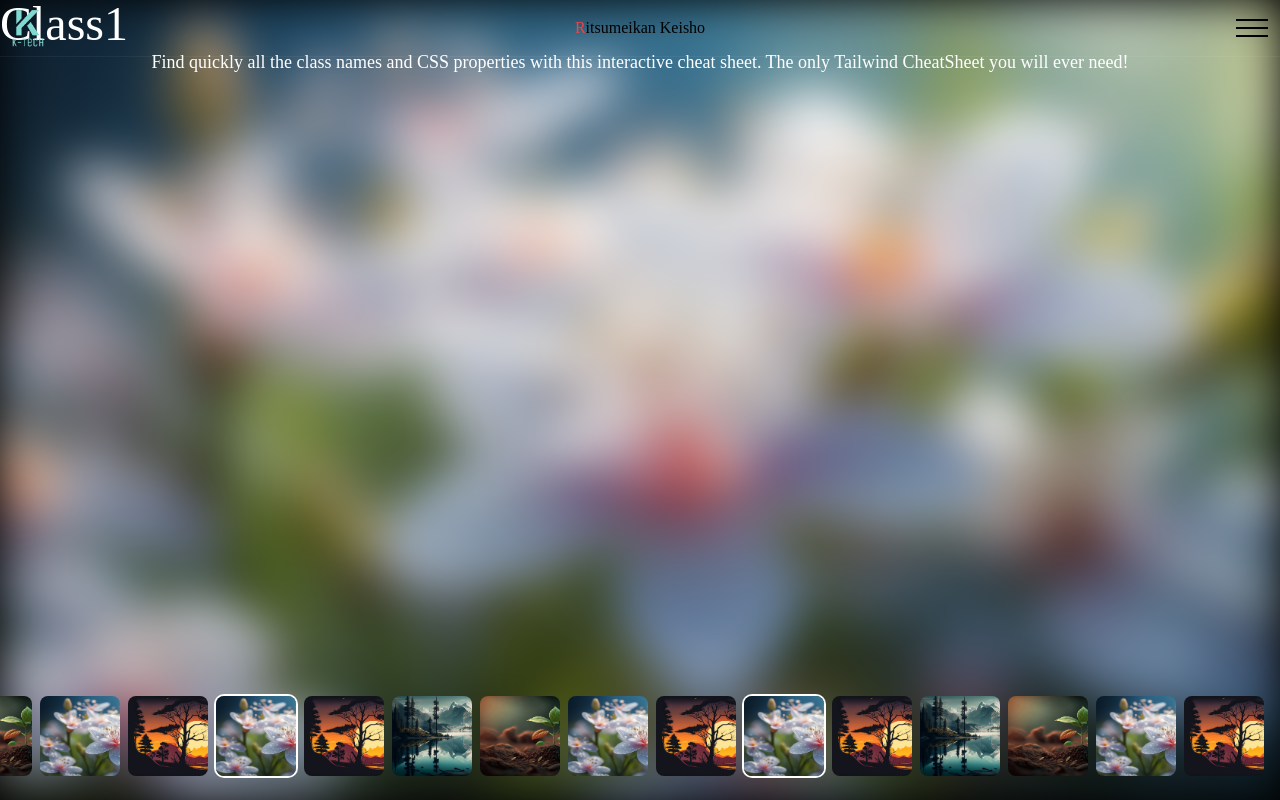
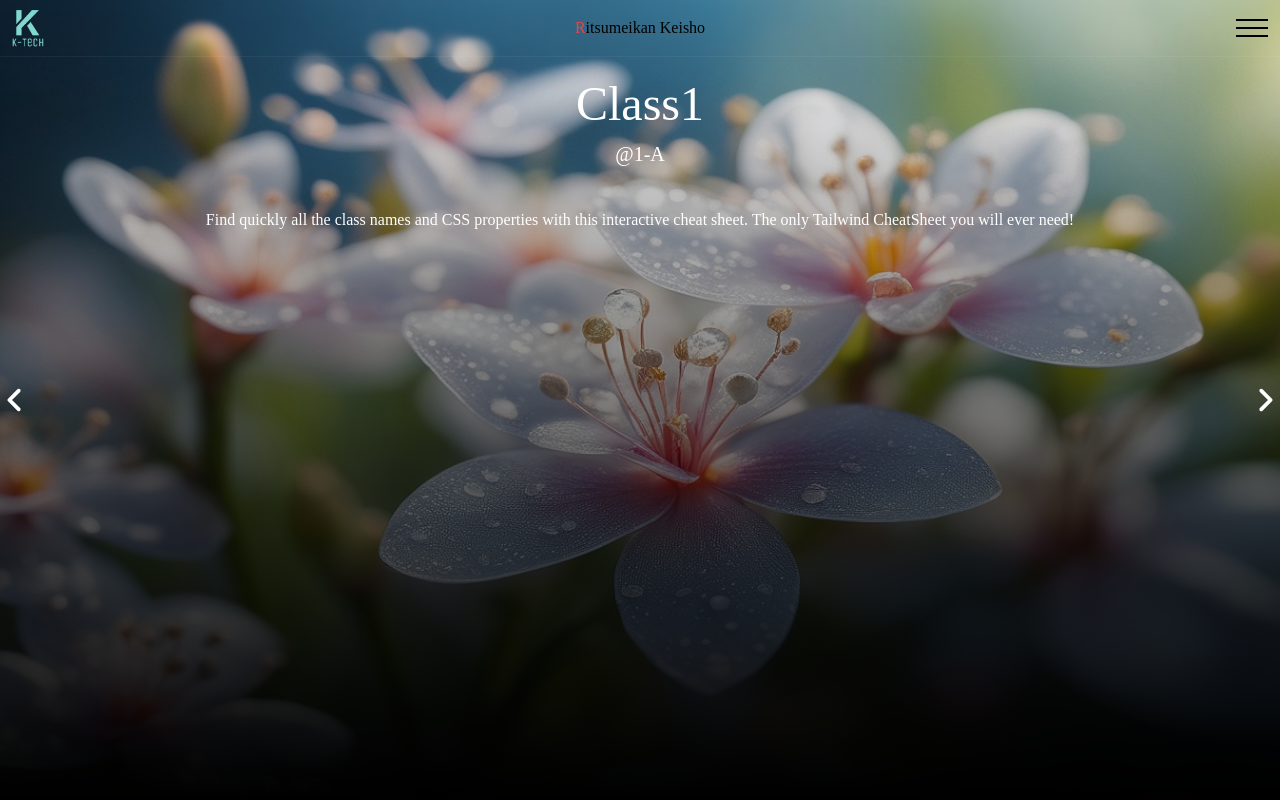
Before and after one commit to Rei2718/RitsumeisaiSpecialSite, a Next.js app: page /jhs/j1 in a window 1280 px wide. Built offline with nearby package versions, Linux system fonts and the light colour scheme; a web font is replaced by a local one.

Commit message:
Changed JuniorHighSchool Page

```diff
--- a/src/app/components/header.tsx
+++ b/src/app/components/header.tsx
@@ -94,8 +94,8 @@ export default function Header() {
   return (
     <>
       {/* Header */}
-      <header className={`z-50 fixed top-0 w-full ${isHeader ? 'backdrop-blur-[2px]' : 'backdrop-blur-none'}`}>
-        <div className="flex justify-between items-center h-full w-full bg-gray-800 bg-clip-padding backdrop-filter bg-opacity-0">
+      <header className="z-50 fixed top-0 w-full backdrop-blur-[2px]">
+        <div className="flex justify-between items-center h-full bg-gray-800 bg-clip-padding backdrop-filter bg-opacity-0">
           <button onClick={() => handleLinkClick('/')}>
             <div className="py-2 px-2 flex justify-start items-center">
               <img
--- a/src/app/jhs/j1/page.tsx
+++ b/src/app/jhs/j1/page.tsx
@@ -8,92 +8,65 @@ const J1 = () => {
   const scrollRef = useRef<HTMLDivElement>(null);
 
   const items = [
-    { src: "../img1.jpg",
-      alt: "img1",
-      class: "Class1",
-      description: "Find quickly all the class names and CSS properties with this interactive cheat sheet. The only Tailwind CheatSheet you will ever need!"
-    },
-    { src: "../img2.jpg",
-      alt: "img2",
-      class: "Class2",
-      description: "Find quickly all the class names and CSS properties with this interactive cheat sheet. The only Tailwind CheatSheet you will ever need!"
-    },
-    { src: "../img3.jpg",
-      alt: "img3",
-      class: "Class3",
-      description: "Find quickly all the class names and CSS properties with this interactive cheat sheet. The only Tailwind CheatSheet you will ever need!"
-    },
-    { src: "../img4.jpg",
-      alt: "img4",
-      class: "Class4",
-      description: "Find quickly all the class names and CSS properties with this interactive cheat sheet. The only Tailwind CheatSheet you will ever need!"
-    },
-    { src: "../img1.jpg",
-      alt: "img1",
-      class: "Class5",
-      description: "Find quickly all the class names and CSS properties with this interactive cheat sheet. The only Tailwind CheatSheet you will ever need!"
-    },
-    { src: "../img2.jpg",
-      alt: "img2",
-      class: "Class6",
-      description: "Find quickly all the class names and CSS properties with this interactive cheat sheet. The only Tailwind CheatSheet you will ever need!"
-    },
+    { src: "../img1.jpg", alt: "img1", class: "Class1", place: "1-A", description: "Find quickly all the class names and CSS properties with this interactive cheat sheet. The only Tailwind CheatSheet you will ever need!" },
+    { src: "../img2.jpg", alt: "img2", class: "Class2", place: "1-B", description: "Find quickly all the class names and CSS properties with this interactive cheat sheet. The only Tailwind CheatSheet you will ever need!" },
+    { src: "../img3.jpg", alt: "img3", class: "Class3", place: "1-C",  description: "Find quickly all the class names and CSS properties with this interactive cheat sheet. The only Tailwind CheatSheet you will ever need!" },
+    { src: "../img4.jpg", alt: "img4", class: "Class4", place: "1-D", description: "Find quickly all the class names and CSS properties with this interactive cheat sheet. The only Tailwind CheatSheet you will ever need!" },
+    { src: "../img1.jpg", alt: "img1", class: "Class5", place: "1-E", description: "Find quickly all the class names and CSS properties with this interactive cheat sheet. The only Tailwind CheatSheet you will ever need!" },
+    { src: "../img2.jpg", alt: "img2", class: "Class6", place: "1-F", description: "Find quickly all the class names and CSS properties with this interactive cheat sheet. The only Tailwind CheatSheet you will ever need!" },
   ];
 
-  useEffect(() => {
-    const scrollContainer = scrollRef.current;
-    const handleScroll = () => {
-      if (scrollContainer) {
-        const maxScrollLeft = scrollContainer.scrollWidth / 3;
-        if (scrollContainer.scrollLeft <= 0) {
-          scrollContainer.scrollLeft = maxScrollLeft;
-        } else if (scrollContainer.scrollLeft >= maxScrollLeft * 2) {
-          scrollContainer.scrollLeft = maxScrollLeft;
-        }
-      }
+  const nextSlide = () => {
+    setActiveIndex((prevIndex) => (prevIndex + 1) % items.length);
   };
-    if (scrollContainer) {
-      scrollContainer.scrollLeft = scrollContainer.scrollWidth / 3;
-      scrollContainer.addEventListener("scroll", handleScroll);
-    }
-    return () => {
-      if (scrollContainer) {
-        scrollContainer.removeEventListener("scroll", handleScroll);
-      }
+
+  const prevSlide = () => {
+    setActiveIndex((prevIndex) => (prevIndex === 0 ? items.length - 1 : prevIndex - 1));
   };
-  }, []);
 
   return (
     <>
       <Header />
-      <section className="flex items-center justify-center h-lvh relative bg-black">
-        {/* items */}
+      <section className="flex items-center justify-center h-lvh relative">
+        <div className="relative h-full w-full flex items-center justify-center">
           {items.map((item, index) => (
             <div
               key={index}
               className={`absolute inset-0 flex flex-col justify-start transition-opacity duration-500 ${activeIndex === index ? "opacity-100" : "opacity-0"}`}
             >
-            <img className="object-cover h-full w-full blur-xl" src={item.src} alt={item.alt} />
-            <div className="text-white flex flex-col items-center justify-start absolute inset-0">
-              <div className="text-5xl w-full">{item.class}</div>
-              <div className="text-lg w-11/12 text-center">{item.description}</div>
+
+              {/* Gradient And Img*/}
+              <div className="relative h-full w-full">
+                <div className="absolute top-0 left-0 h-full w-full bg-gradient-to-b from-transparent via-black*10 to-black"></div>
+                <img className="h-full w-full object-cover" src={item.src} alt={item.alt} />
               </div>
+
+              {/* Class, Place And Description */}
+              <div className="flex flex-col items-center justify-start absolute inset-0 text-white">
+                <div className="text-5xl w-10/12 pt-20 flex flex-col items-center">
+                  <div>{item.class}</div>
+                  <p className="text-xl mt-3">@{item.place}</p>
+                </div>
+                <div className="text-base w-10/12 text-center pt-10">{item.description}</div>
+              </div>
+
             </div>
           ))}
 
-        {/* Buttons */}
-        <div className="absolute bottom-0 left-0 right-0 flex justify-center mb-4">
-          <div ref={scrollRef} className="flex overflow-x-auto space-x-2 px-4 py-2">
-            {[...items, ...items, ...items].map((item, index) => (
-              <button
-                key={index}
-                onClick={() => setActiveIndex(index % items.length)}
-                className={`h-20 w-20 flex-shrink-0 rounded-lg bg-cover ${activeIndex === index % items.length ? "ring-2 ring-white" : "ring-0"}`}
-                style={{ backgroundImage: `url(${item.src})` }}
-                aria-label={`Navigate to ${item.description}`}
-              ></button>
-            ))}
+          {/* Carousel Right*/}
+          <div className="absolute right-0 top-1/2 transform -translate-y-1/2"  onClick={nextSlide}>
+            <svg className="w-[30px] h-[30px] fill-white" viewBox="0 0 320 512" xmlns="http://www.w3.org/2000/svg">
+              <path d="M278.6 233.4c12.5 12.5 12.5 32.8 0 45.3l-160 160c-12.5 12.5-32.8 12.5-45.3 0s-12.5-32.8 0-45.3L210.7 256 73.4 118.6c-12.5-12.5-12.5-32.8 0-45.3s32.8-12.5 45.3 0l160 160z"></path>
+            </svg>
           </div>
+
+          {/* Carousel Left*/}
+          <div className="absolute left-0 top-1/2 transform -translate-y-1/2" onClick={prevSlide}>
+            <svg className="w-[30px] h-[30px] fill-white" viewBox="0 0 320 512" xmlns="http://www.w3.org/2000/svg">
+              <path d="M41.4 233.4c-12.5 12.5-12.5 32.8 0 45.3l160 160c12.5 12.5 32.8 12.5 45.3 0s12.5-32.8 0-45.3L109.3 256 246.6 118.6c12.5-12.5 12.5-32.8 0-45.3s-32.8-12.5-45.3 0l-160 160z"></path>
+            </svg>
+          </div>
+
         </div>
       </section>
     </>
```
Lines whose indentation alone changed are shown as unchanged.
